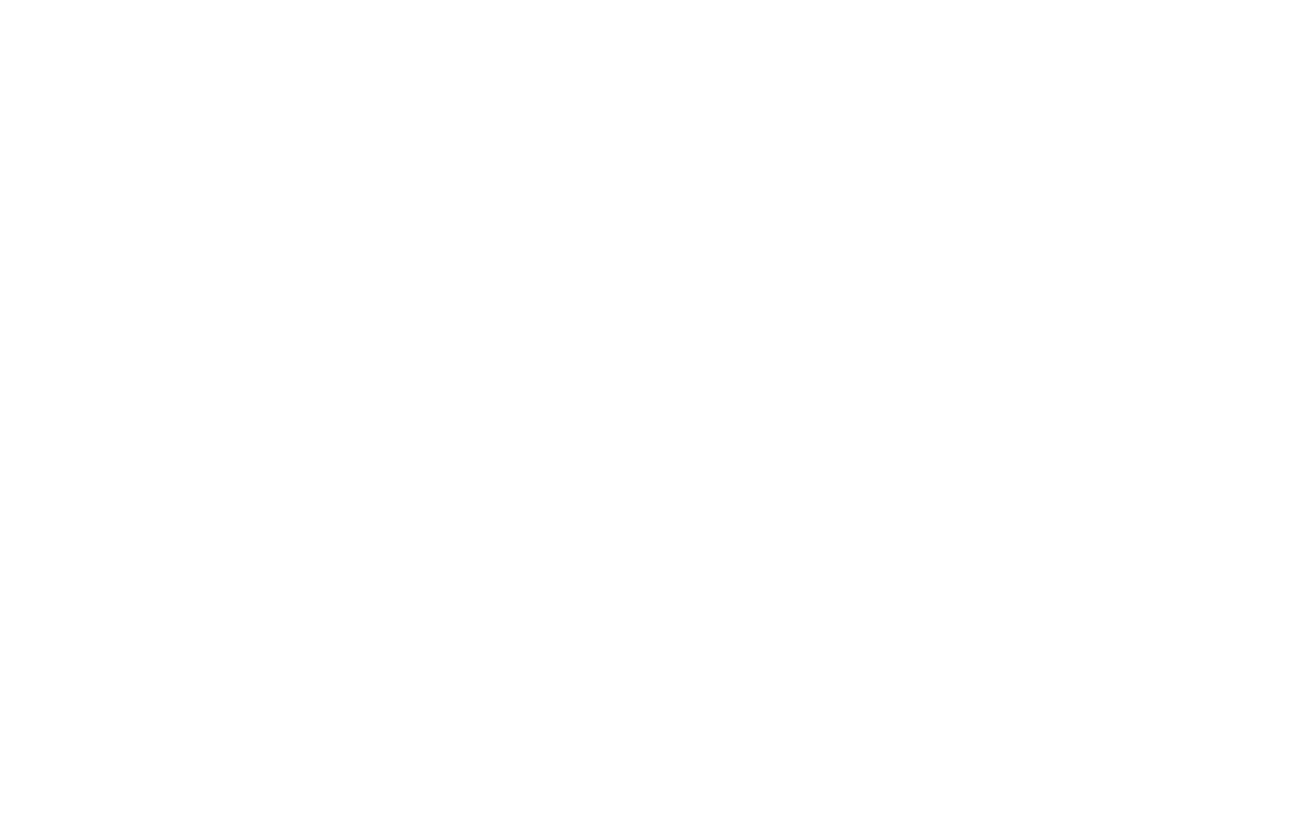
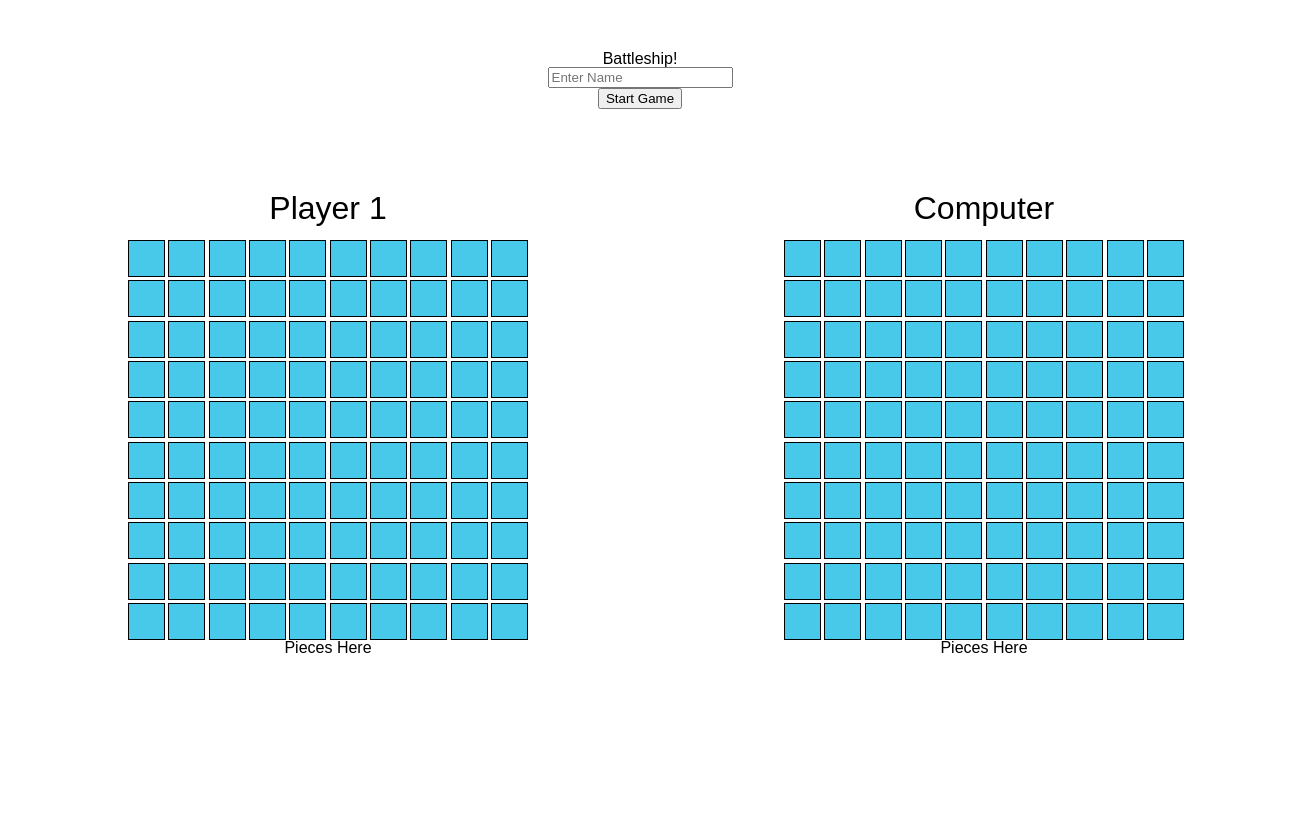
Before and after one commit to zflegle3/battleship, a website built with webpack: page dist/index.html in a window 1280 px wide. Shown: the whole page, 1312 px wide, since content can reach past the window. Before the commit the page ends 800 px from the top, so only its background shows below. Built offline with nearby package versions, Linux system fonts and the light colour scheme.

Commit message:
Created dom manipulation and gameloop module, basic styling, and framework of dom elements

```diff
--- a/src/index.js
+++ b/src/index.js
@@ -1,6 +1,6 @@
 
-// import "./style.css"
-// console.log("hello");
+import "./style.css"
+console.log("hello");
 
 function createShip(lenIn,xIn,yIn,dirIn) {
     let positionArr = [];
@@ -185,30 +185,82 @@ function playerNew(name) {
 }
 
 const gamePlay = {
-    playersAll: [],
-    newShips: [],
-    newGame: function() {
+    playersAll: [], //[computer, player1]
+    newShipSizes: [5,4,3,3,2],
+    startGame: function() {
+        domInteract.populateBoard("computer");
+        domInteract.populateBoard("Player 1");
+    },
+    gameLoop: function() {
         //Create players
         let player1Name = "Steve" // Update with Prompt in from user
         playersAll[0] = playerNew("computer");
         playersAll[1] = playerNew(`${player1Name}`);
+
+        //Computer Places ships
+        this.playersAll[0].gameBoard.placeShip(newShipSizes[0],"1,1","x");
+        this.playersAll[0].gameBoard.placeShip(newShipSizes[1],"1,2","y");
+        this.playersAll[0].gameBoard.placeShip(newShipSizes[2],"2,2","y");
+        this.playersAll[0].gameBoard.placeShip(newShipSizes[3],"3,2","y");
+        this.playersAll[0].gameBoard.placeShip(newShipSizes[4],"2,5","x");
+        //Player 1 places ships
+        this.playersAll[1].gameBoard.placeShip(newShipSizes[0],"1,1","x");
+        this.playersAll[1].gameBoard.placeShip(newShipSizes[1],"1,2","y");
+        this.playersAll[1].gameBoard.placeShip(newShipSizes[2],"2,2","y");
+        this.playersAll[1].gameBoard.placeShip(newShipSizes[3],"3,2","y");
+        this.playersAll[1].gameBoard.placeShip(newShipSizes[4],"2,5","x");
+
         //place computer ships
         //place player 1 ships
         //add event listeners to board squares
+
+        //Create Players
+        //Place Ship, randomly for now
+
+        //Alternate attacks
+        //Continue while ships not all sunk
+
+
+        //End game and
+
+
+
+
     }
 
 
 }
 
 const domInteract = {
+    populateBoard: function(playerIn) {
+        //select board based on player that comes in to append to
+        let gameboardDiv;
+        if (playerIn === "computer") {
+            gameboardDiv = document.getElementById("comp-board");
+        } else {
+            gameboardDiv = document.getElementById("player1-board");
+        }
 
+        //for i 0-10 j 0-10
+        //create div
+        //add attributes, class & ID
+        //append divs to player's board
+        for (let i=1; i<=10;i++) {
+            for (let j=1; j<=10; j++) {
+                let squareDiv = document.createElement("div");
+                squareDiv.id = `${i}-${j}`;
+                squareDiv.classList = "game-square"
+                gameboardDiv.appendChild(squareDiv)
+            }
+        }
 
+    }
 }
 
 
 
 
-
+gamePlay.startGame();
 
 //Debugging Cases
 
@@ -224,11 +276,5 @@ const domInteract = {
 // playerComp.attack(player1);
 
 
-
-
-
-
-
-
-
-module.exports = {createShip, gameBoard, playerNew};
+//Testing Exports
+// module.exports = {createShip, gameBoard, playerNew};
--- a/src/style.css
+++ b/src/style.css
@@ -1,3 +1,128 @@
+/* CSS Reset http://meyerweb.com/eric/tools/css/reset */
+html, body, div, span, applet, object, iframe,
+h1, h2, h3, h4, h5, h6, p, blockquote, pre,
+a, abbr, acronym, address, big, cite, code,
+del, dfn, em, img, ins, kbd, q, s, samp,
+small, strike, strong, sub, sup, tt, var,
+b, u, i, center,
+dl, dt, dd, ol, ul, li,
+fieldset, form, label, legend,
+table, caption, tbody, tfoot, thead, tr, th, td,
+article, aside, canvas, details, embed,
+figure, figcaption, footer, header, hgroup,
+menu, nav, output, ruby, section, summary,
+time, mark, audio, video {
+	margin: 0;
+	padding: 0;
+	border: 0;
+	font-size: 10px;
+	font: inherit;
+	vertical-align: baseline;
+}
+/* HTML5 display-role reset for older browsers */
+article, aside, details, figcaption, figure,
+footer, header, hgroup, menu, nav, section {
+	display: block;
+}
 body {
-    background-color: red;
+	line-height: 1;
 }
+ol, ul {
+	list-style: none;
+}
+blockquote, q {
+	quotes: none;
+}
+blockquote:before, blockquote:after,
+q:before, q:after {
+	content: '';
+	content: none;
+}
+table {
+	border-collapse: collapse;
+	border-spacing: 0;
+}
+
+/* Main Document Styles */
+@import url('https://fonts.googleapis.com/css2?family=Kdam+Thmor+Pro&display=swap');
+/* font-family: 'Kdam Thmor Pro', sans-serif; */
+
+body {
+    width: 100%;
+    height: 100%;
+    font-family: 'Kdam Thmor Pro', sans-serif;
+}
+
+#header {
+    height: 20vh;
+    width:100%;
+    display: flex;
+    flex-direction: column;
+    align-items: center;
+    justify-content: center;
+}
+
+#gamedisplay {
+    width: 100%;
+    height: 80vh;
+    display: grid;
+    grid-template-columns: repeat(2,1fr);
+    grid-gap: 2rem;
+    padding: 1rem;
+}
+
+#gamedisplay > div {
+    display: flex;
+    flex-direction: column;
+    align-items: center;
+    justify-content: start;
+}
+
+#player1-game {
+    grid-area: 1/1/2/2;
+}
+
+#comp-game {
+    grid-area: 1/2/2/3;
+}
+
+/* Header Styles */
+
+#player-in {
+    display: flex;
+    flex-direction: column;
+    align-items: center;
+}
+
+#player-in.hidden {
+    visibility: hidden;
+}
+
+
+/* Gameplay Styles */
+
+.player-name {
+}
+
+.player-name h2 {
+    font-size: 2rem;
+    padding: 1rem 1rem 1rem 1rem;
+}
+
+.gameboard {
+    width: 25rem;
+    height: 25rem;
+    display: grid;
+    grid-template-columns: repeat(10,1fr);
+    grid-template-rows: repeat(10,1fr);
+    grid-gap: .2rem;
+}
+
+.game-square {
+    border: 1px solid rgb(0,0,0);
+    background-color: rgb(72, 201, 234);
+}
+
+.game-square:hover {
+    background-color: rgb(72, 167, 234);
+}
```
Also changed, not shown: dist/battleship.js, dist/index.html.
